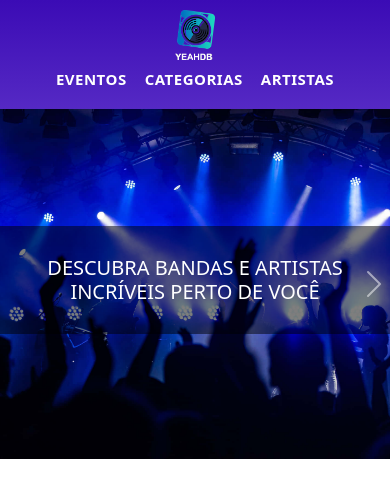
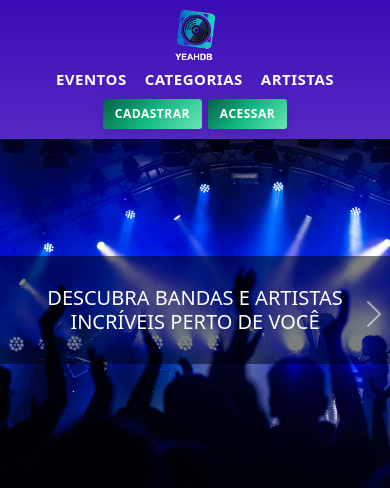
Before and after one commit to kauan-araujo-dev/YeahDB, a PHP site: page / in a window 390 px wide. Shown: the top 488 px of the page. Run offline with PHP 8.4, Linux system fonts and the light colour scheme; data comes from the database, SQL or seed files in the repository.

Commit message:
alterações

```diff
--- a/css/style.css
+++ b/css/style.css
@@ -420,9 +420,6 @@
     height: 212px;
   }
 
-  .botao_acesso {
-    display: none;
-  }
 
   .caixa_banda {
     flex: 1 1 calc(50% - 10px);
--- a/login.php
+++ b/login.php
@@ -13,7 +13,6 @@ if ($_SERVER['REQUEST_METHOD'] === 'POST') {
     if (!empty($_POST['email']) && !empty($_POST['senha'])) {
         $emailValido = $usuarioServicos->buscarPorEmail($_POST['email']);
         if ($emailValido) {
-            echo $emailValido['senha'];
             if (Utils::verificarSenha($emailValido['senha'], $_POST['senha'])) {
                 AutenticarServico::criarLogin($emailValido['id'], $emailValido['nome'], $emailValido['email']);
             } else {
```
